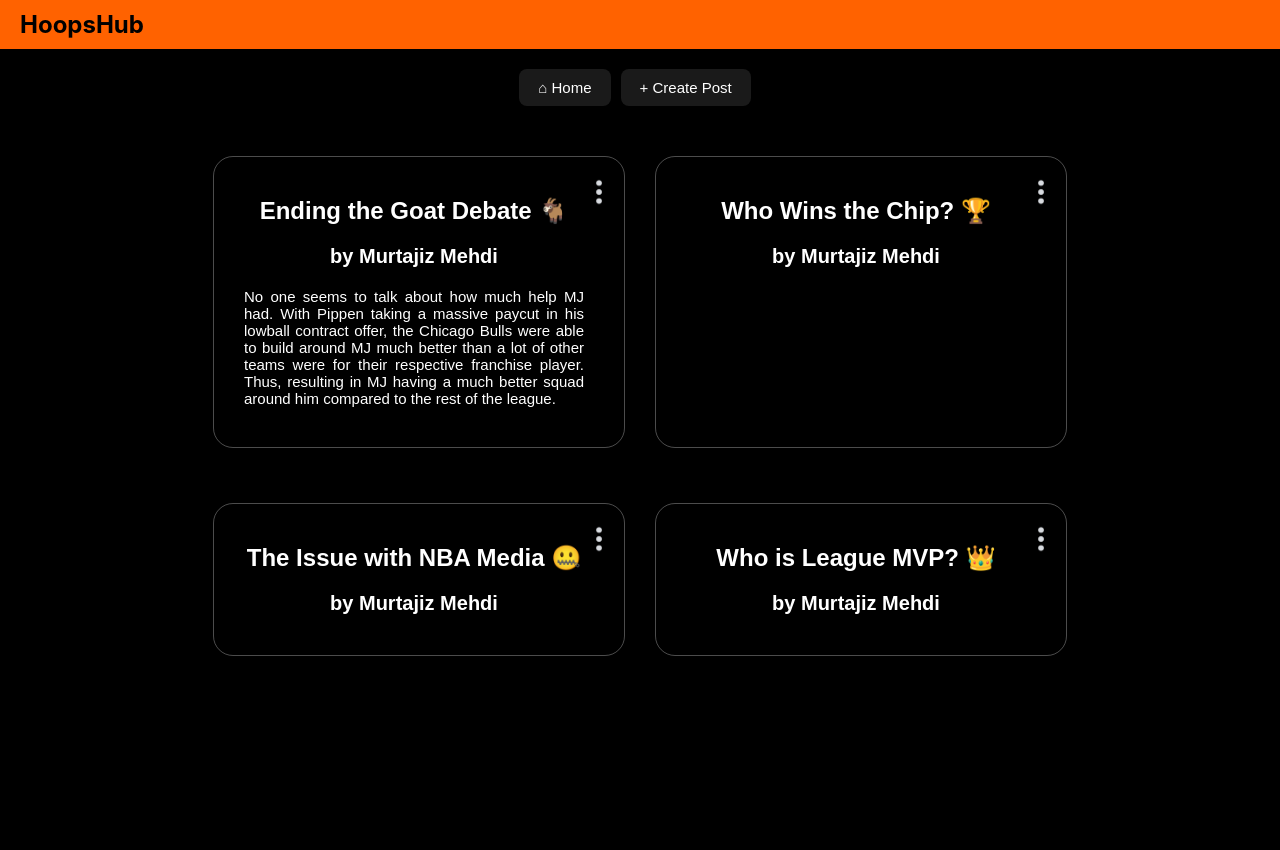
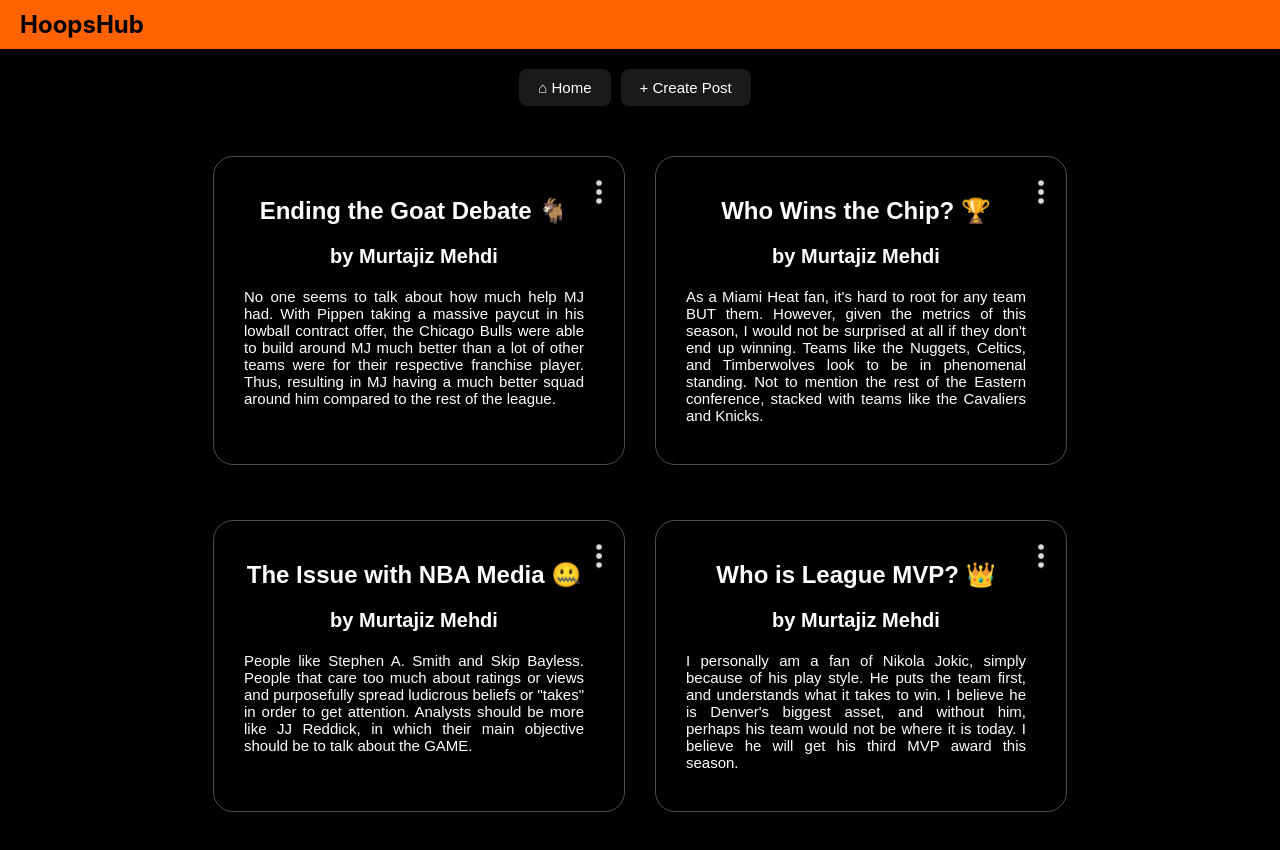
Before and after one commit to MurtajizMehdi/HoopsHub, a React (Create React App) app in the folder client/: page / in a window 1280 px wide. Shown: the top 850 px of the page. Before the commit the page ends 800 px from the top, so only its background shows below. Built offline with nearby package versions, Linux system fonts and the light colour scheme.

Commit message:
Modified post data

```diff
--- a/client/src/App.js
+++ b/client/src/App.js
@@ -20,17 +20,23 @@ const App = () => {
       {'id':'2',
       'title': 'Who Wins the Chip? 🏆',
       'author':'Murtajiz Mehdi',
-      'description': ''},
+      'description': "As a Miami Heat fan, it's hard to root for any team BUT them. However, given the metrics of this season, I would" +
+      " not be surprised at all if they don't end up winning. Teams like the Nuggets, Celtics, and Timberwolves look to be in phenomenal" +
+      " standing. Not to mention the rest of the Eastern conference, stacked with teams like the Cavaliers and Knicks."},
 
       {'id':'3',
       'title': 'The Issue with NBA Media 🤐',
       'author':'Murtajiz Mehdi',
-      'description': ''},
+      'description': 'People like Stephen A. Smith and Skip Bayless. People that care too much about ratings or views and purposefully' +
+      ' spread ludicrous beliefs or "takes" in order to get attention. Analysts should be more like JJ Reddick, in which their main' +
+      ' objective should be to talk about the GAME.'},
 
       {'id':'4',
       'title': 'Who is League MVP? 👑',
       'author':'Murtajiz Mehdi',
-      'description': ''},
+      'description': 'I personally am a fan of Nikola Jokic, simply because of his play style. He puts the team first, and understands what' +
+      " it takes to win. I believe he is Denver's biggest asset, and without him, perhaps his team would not be where it is today." +
+    " I believe he will get his third MVP award this season."},
   ]
 
 
```
